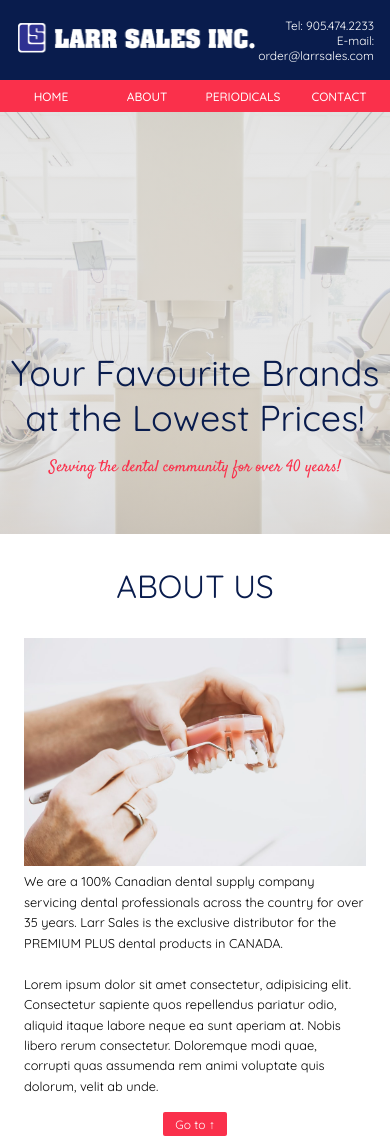
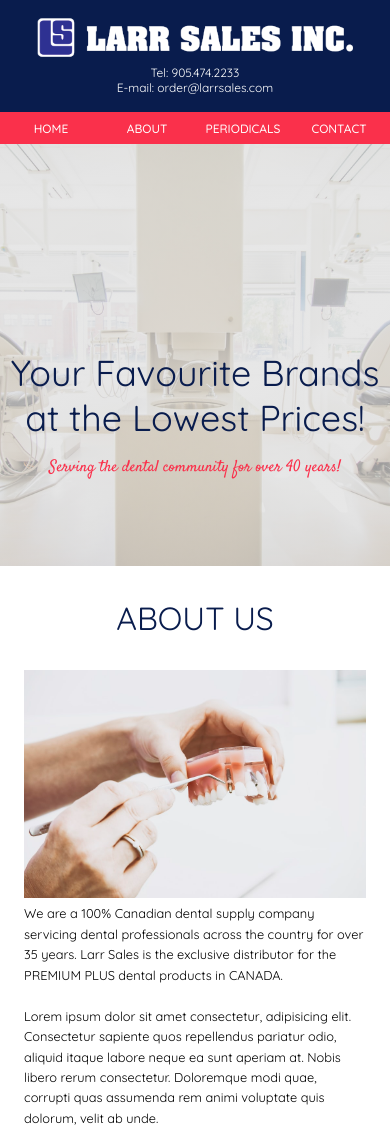
Before and after one commit to kasantosh/larr-sales, a website: page index.html in a window 390 px wide. Shown: the top 1139 px of the page. Drawn offline with Linux system fonts and the light colour scheme.

Commit message:
Adjusted header for phone display

```diff
--- a/css/style.css
+++ b/css/style.css
@@ -35,7 +35,8 @@
   /* box-sizing cancels adding pixels to borders */ }
 
 body {
-  font-family: "Quicksand", sans-serif; }
+  font-family: "Quicksand", sans-serif;
+  overflow-x: hidden; }
 
 html {
   font-size: 62.5%;
@@ -222,12 +223,11 @@ html {
 
 .header {
   background-color: #091c4d;
-  height: 10rem;
+  height: auto;
   color: #fff;
-  width: 100%;
-  z-index: 120; }
+  width: 100%; }
   .header__logo {
-    width: 30rem; }
+    width: 40rem; }
   .header__section {
     display: flex;
     align-items: center;
@@ -235,8 +235,16 @@ html {
     height: 10rem;
     font-size: 1.5rem;
     padding: 0 2rem; }
+    @media only screen and (max-width: 37.5em) {
+      .header__section {
+        flex-direction: column;
+        justify-content: space-around;
+        padding: 2rem; } }
   .header__contact {
     text-align: right; }
+    @media only screen and (max-width: 37.5em) {
+      .header__contact {
+        text-align: center; } }
 
 .main-section {
   width: 97%;
```
